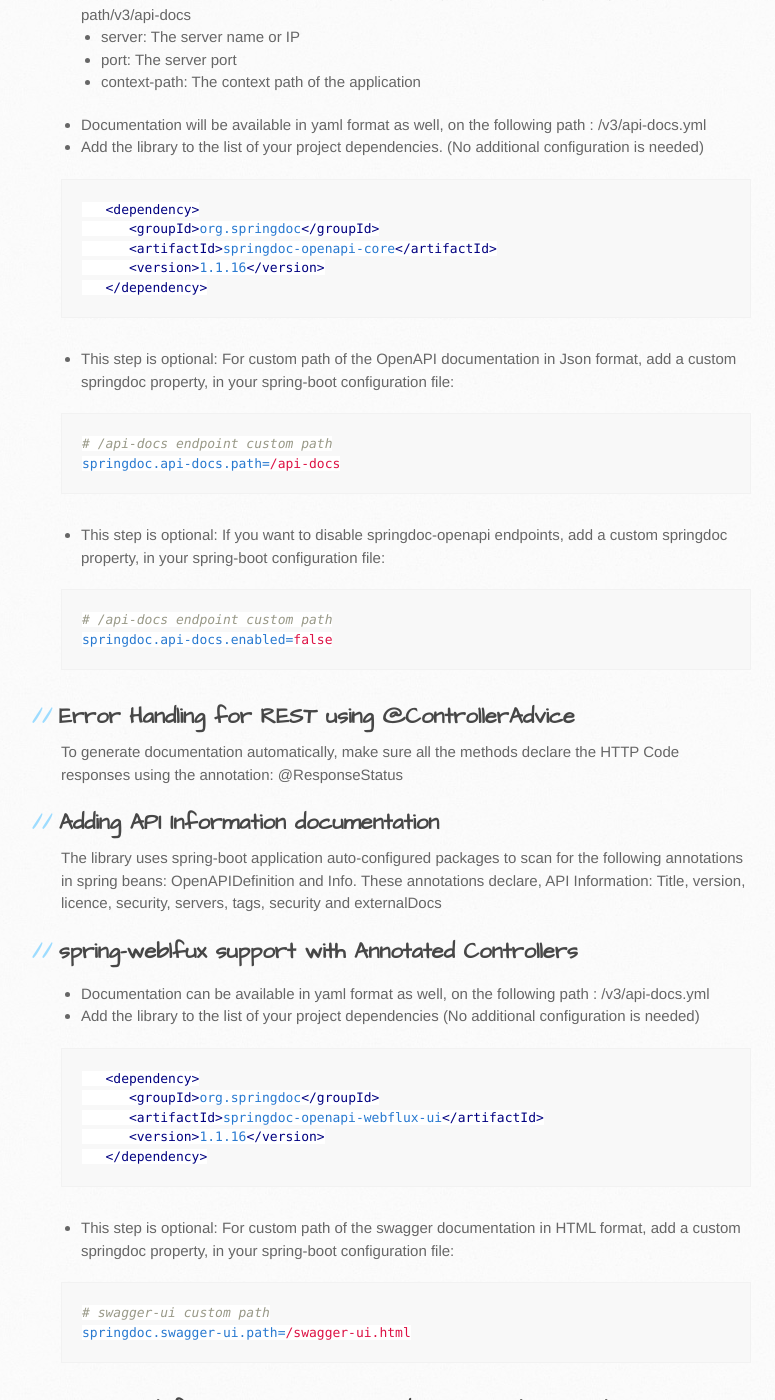
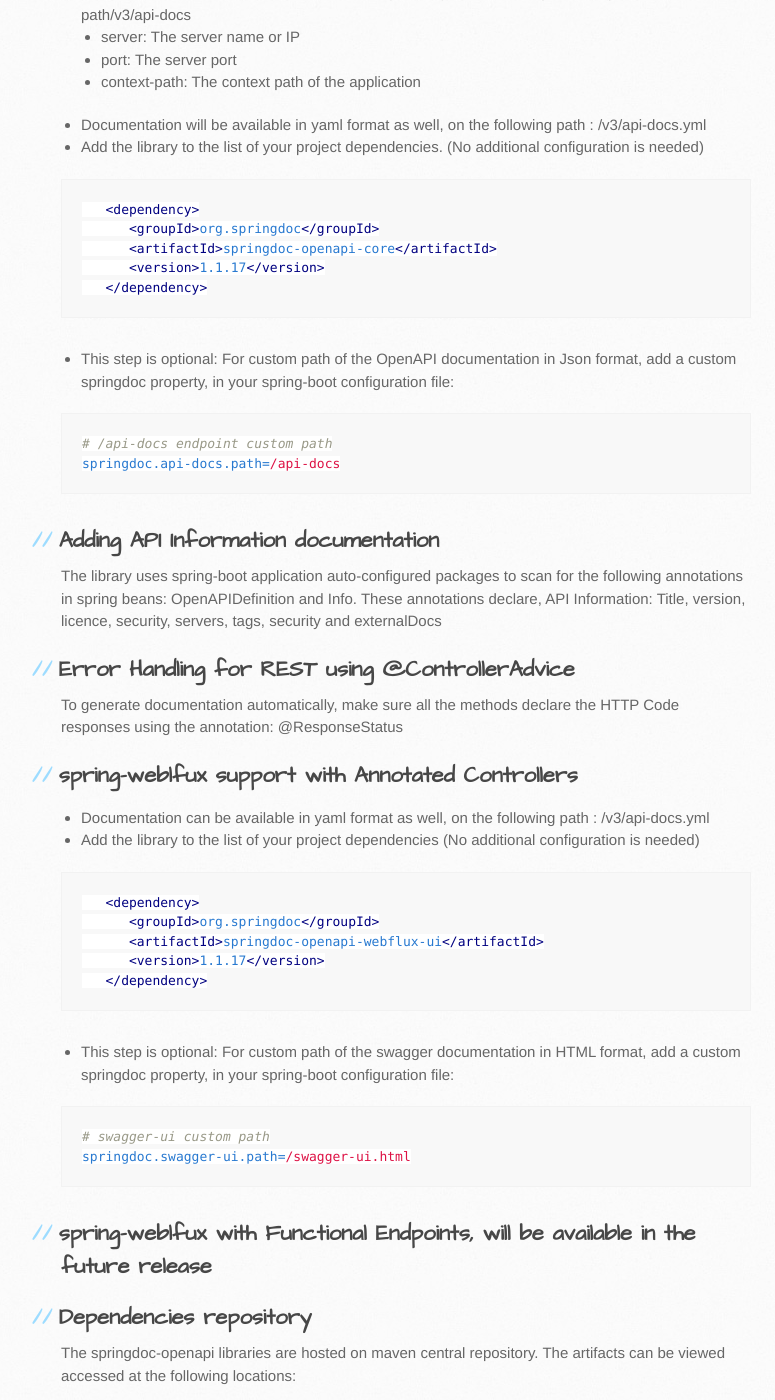
Before and after one commit to springdoc/springdoc-openapi-demos, a Jekyll site: the page built from docs/index.md, in a window 1280 px wide and 1400 px high, scrolled down 2219 px. Shown: the whole window, without its empty margins (109-884 px from the left). Built offline with Jekyll 4.4.1, drawn with Linux system fonts in a browser that asks for light colours; some of the changed text lies outside the part shown.

Commit message:
project update

````diff
--- a/docs/index.md
+++ b/docs/index.md
@@ -34,7 +34,7 @@
    <dependency>
       <groupId>org.springdoc</groupId>
       <artifactId>springdoc-openapi-ui</artifactId>
-      <version>1.1.16</version>
+      <version>1.1.17</version>
    </dependency>
 ```
 *   This step is optional: For custom path of the swagger documentation in HTML format, add a custom springdoc property, in your spring-boot configuration file:
@@ -45,13 +45,13 @@
 ```
 
 ## [Demo Spring Boot 2 webmvc with OpenAPI 3](https://springdoc-openapi-test-app2-silly-numbat.eu-de.mybluemix.net/).
+## [Demo Spring Boot 2 webflux with OpenAPI 3](https://springdoc-openapi-test-app3-terrific-rabbit.eu-de.mybluemix.net/swagger-ui.html).
 ## [Demo Spring Boot 1 webmvc with OpenAPI 3](https://springdoc-openapi-test-app1-courteous-puku.eu-de.mybluemix.net/).
-## [Demo Spring Boot 2 webflux with OpenAPI 3](https://springdoc-openapi-test-app3-terrific-rabbit.eu-de.mybluemix.net/swagger-ui.html).
 
 ![Branching](https://springdoc.github.io/springdoc-openapi-demos/images/pets.png)
 
 ## Source code of the Demo Applications
-* [https://github.com/springdoc/springdoc-openapi-demos.git](https://github.com/springdoc/springdoc-openapi-demos.git).
+*   https://github.com/springdoc/springdoc-openapi-demos.git
 
 ## Integration of the libray in a spring-boot 2 project without the swagger-ui:
 *   Documentation will be available at the following url for json format: http://server:port/context-path/v3/api-docs
@@ -65,7 +65,7 @@
    <dependency>
       <groupId>org.springdoc</groupId>
       <artifactId>springdoc-openapi-core</artifactId>
-      <version>1.1.16</version>
+      <version>1.1.17</version>
    </dependency>
 ```
 *   This step is optional: For custom path of the OpenAPI documentation in Json format, add a custom springdoc property, in your spring-boot configuration file:
@@ -75,19 +75,12 @@
 springdoc.api-docs.path=/api-docs
 ```
 
-*   This step is optional: If you want to disable springdoc-openapi endpoints, add a custom springdoc property, in your spring-boot configuration file:
-
-```properties
-# /api-docs endpoint custom path
-springdoc.api-docs.enabled=false
-```
+## Adding API Information documentation
+  The library uses spring-boot application auto-configured packages to scan for the following annotations in spring beans: OpenAPIDefinition and Info.
+  These annotations declare, API Information: Title, version, licence, security, servers, tags, security and externalDocs
 
 ## Error Handling for REST using @ControllerAdvice
 To generate documentation automatically, make sure all the methods declare the HTTP Code responses using the annotation: @ResponseStatus
-
-## Adding API Information documentation
-  The library uses spring-boot application auto-configured packages to scan for the following annotations in spring beans: OpenAPIDefinition and Info.
-  These annotations declare, API Information: Title, version, licence, security, servers, tags, security and externalDocs
 
 ## spring-weblfux support with Annotated Controllers
 *   Documentation can be available in yaml format as well, on the following path : /v3/api-docs.yml
@@ -97,7 +90,7 @@
    <dependency>
       <groupId>org.springdoc</groupId>
       <artifactId>springdoc-openapi-webflux-ui</artifactId>
-      <version>1.1.16</version>
+      <version>1.1.17</version>
    </dependency>
 ```
 *   This step is optional: For custom path of the swagger documentation in HTML format, add a custom springdoc property, in your spring-boot configuration file:
--- a/pom.xml
+++ b/pom.xml
@@ -69,7 +69,7 @@
 		<nexus-staging-maven-plugin>1.6.8</nexus-staging-maven-plugin>
 		<jacoco-maven-plugin.version>0.8.3</jacoco-maven-plugin.version>
 		<resource.delimiter>@</resource.delimiter>
-		<springdoc.version>1.1.17-SNAPSHOT</springdoc.version>
+		<springdoc.version>1.1.17</springdoc.version>
 		<spring-boot.version>2.0.9.RELEASE</spring-boot.version>
 		<m2e.apt.activation>jdt_apt</m2e.apt.activation>
 	</properties>
````
